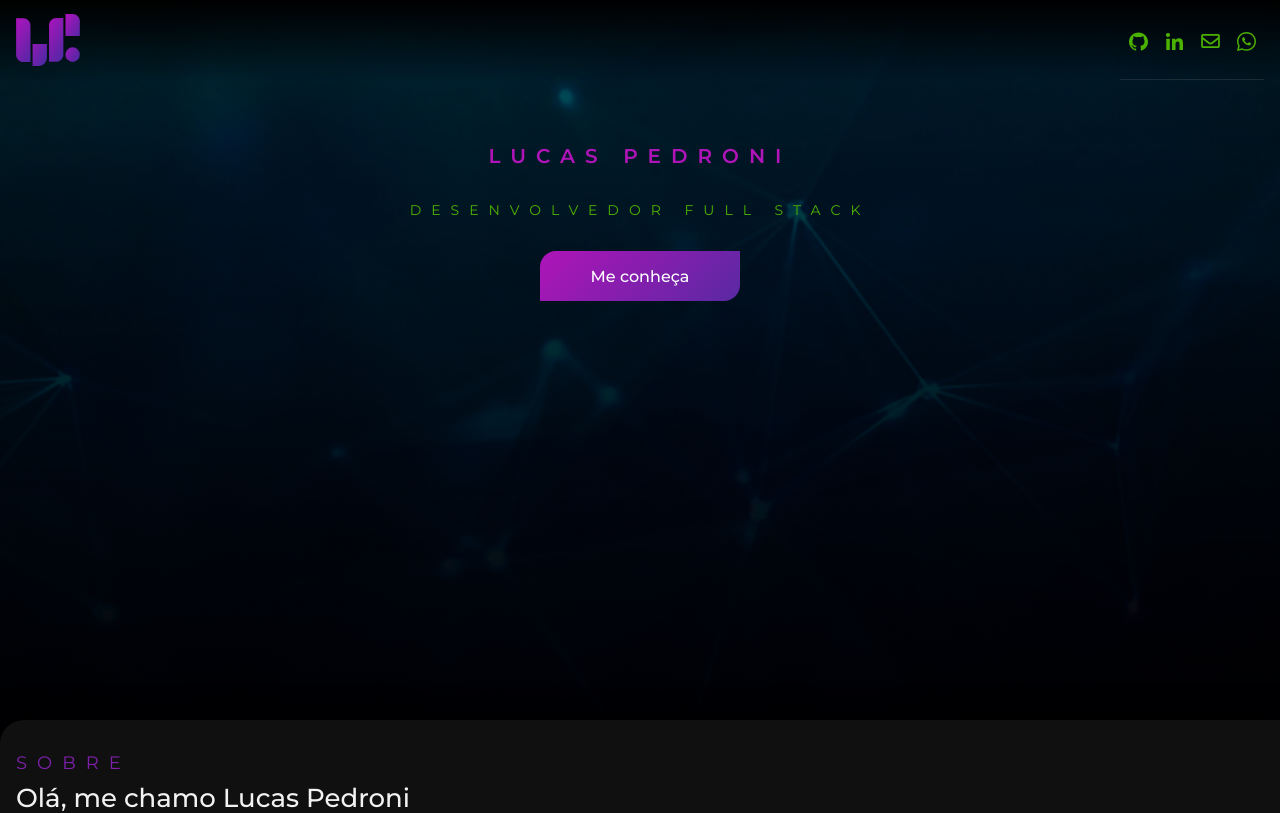
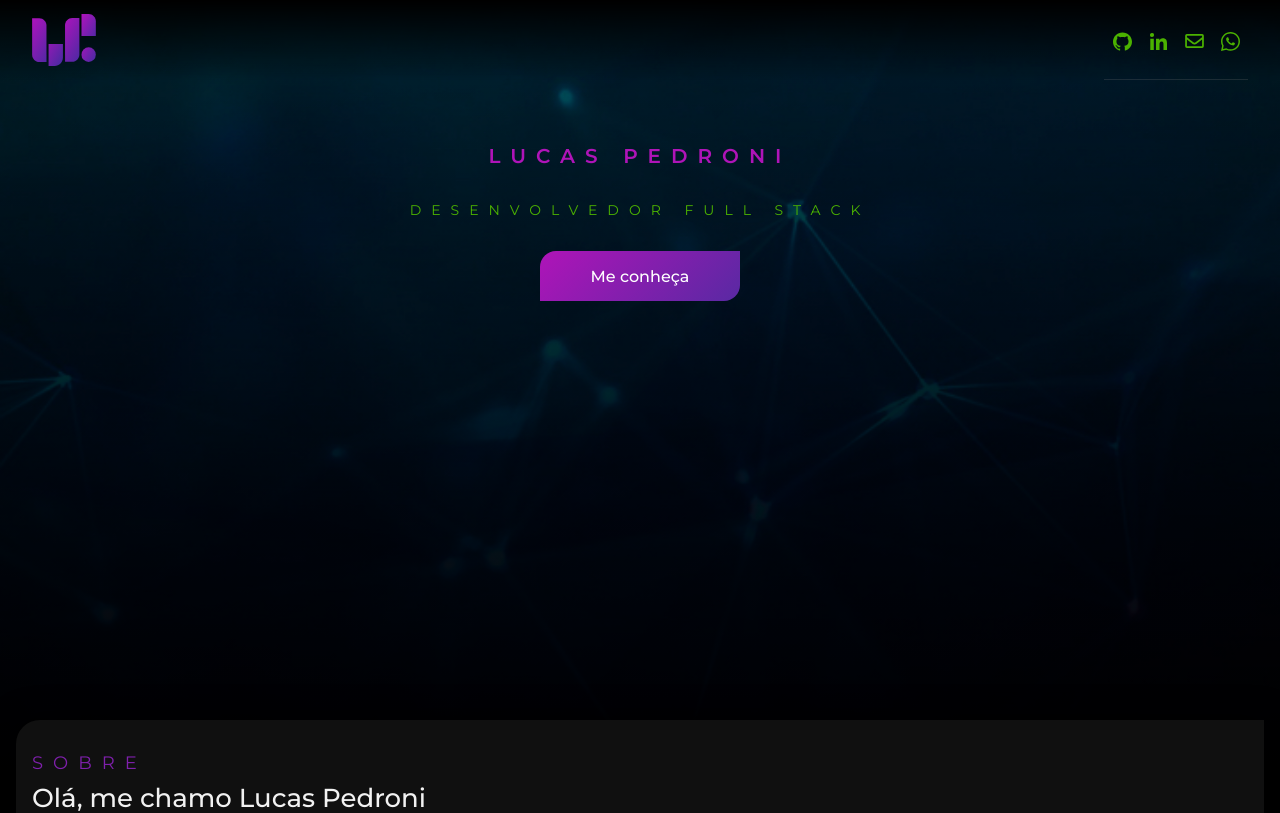
Before and after one commit to pedroni/pedroni, a Next.js app: page / in a window 1280 px wide. Shown: the top 813 px of the page. Built offline with nearby package versions, Linux system fonts and the light colour scheme.

Commit message:
make container fluid on mobile

```diff
--- a/styles/global.scss
+++ b/styles/global.scss
@@ -21,6 +21,9 @@
   /** Container */
   --container-width: 1280px;
   @media (max-width: 1280px) {
+    --container-width: calc(100% - 32px);
+  }
+  @media (max-width: 540px) {
     --container-width: 100%;
   }
 
```
